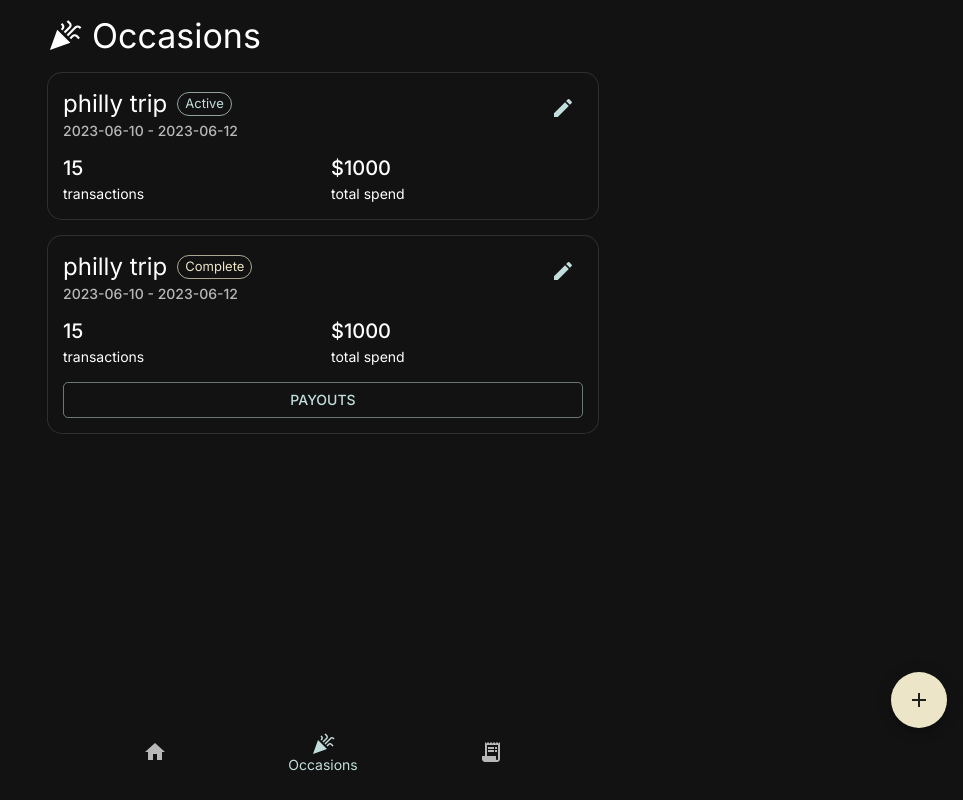
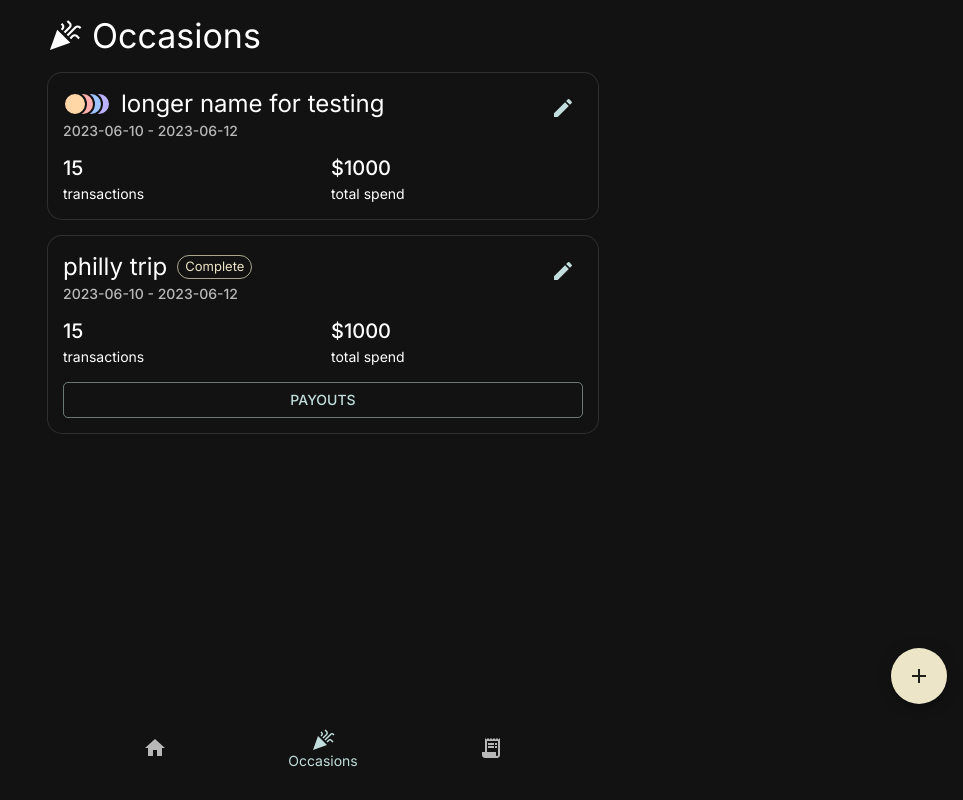
Before and after one commit to fbn-org/fbn-ledger, a Next.js app: page / in a window 1280 px wide. Both pictures are taken after a click on the button "Occasions". Shown: the whole page, without its empty margins (317-1280 px from the left). Built offline with nearby package versions, Linux system fonts and the light colour scheme.

Commit message:
progress

```diff
--- a/package.json
+++ b/package.json
@@ -14,6 +14,8 @@
     "@emotion/styled": "^11.11.0",
     "@mui/icons-material": "^5.11.16",
     "@mui/material": "^5.13.5",
+    "@mui/x-date-pickers": "^6.8.0",
+    "dayjs": "^1.11.8",
     "eslint": "8.42.0",
     "eslint-config-next": "13.4.6",
     "next": "13.4.6",
--- a/src/components/Card.js
+++ b/src/components/Card.js
@@ -12,7 +12,7 @@ function Card(props) {
                         <HorizontalGroup style={{ gap: "10px" }}>
 
                             <VerticalGroup style={{ alignItems: "flex-start" }}>
-                                <HorizontalGroup style={{ gap: "10px" }}>
+                                <HorizontalGroup style={{ gap: "10px", }}>
                                     {props.icon}
                                     <Typography variant="h5">{props.title}</Typography>
                                     {props.titleChip}
--- /dev/null
+++ b/src/components/Drawer.js
@@ -0,0 +1,29 @@
+import { Slide, Divider, useTheme, Typography } from "@mui/material"
+
+import VerticalGroup from "./VerticalGroup"
+import HorizontalGroup from "./HorizontalGroup"
+
+export default function Drawer(props) {
+
+    const theme = useTheme();
+
+    return (
+        <Slide direction="up" in={props.open} mountOnEnter unmountOnExit style={{ position: "fixed", width: "100%", height: "100%", }}>
+            <div style={{ position: "fixed", width: "100%", height: "auto", bottom: 0, background: theme.palette.background.default, zIndex: 100, padding: "0px 15px", marginBottom: 80 }}>
+
+                <Divider style={{ width: "100%", marginBottom: "15px" }} />
+
+                <VerticalGroup style={{ width: "100%", alignItems: "flex-start", gap: "15px", marginBottom: "16px" }}>
+
+                    <HorizontalGroup>
+                        <Typography variant="h4">{props.title}</Typography>
+                    </HorizontalGroup>
+
+                    {props.children}
+                </VerticalGroup>
+
+            </div>
+
+        </Slide>
+    )
+}
--- /dev/null
+++ b/src/components/occasions/EditOccasion.js
@@ -0,0 +1,51 @@
+import { useState, useEffect } from 'react';
+
+import { Dialog, Slide, useTheme, Typography, TextField, Divider, ToggleButtonGroup, ToggleButton, Button } from "@mui/material";
+
+import { DatePicker } from "@mui/x-date-pickers";
+import { DoubleArrow, KeyboardDoubleArrowRight } from "@mui/icons-material";
+
+import VerticalGroup from "../VerticalGroup";
+import HorizontalGroup from "../HorizontalGroup";
+import Drawer from '../Drawer';
+
+export default function EditOccasion(props) {
+
+    const theme = useTheme()
+
+    const [included, setIncluded] = useState([])
+
+    return (
+        <Drawer title="New Occasion" open={props.open} onClose={props.onClose}>
+
+            <VerticalGroup style={{ width: "100%", alignItems: "flex-start", gap: "15px" }}>
+                <TextField label="Name" variant="outlined" size="medium" fullWidth />
+
+                <HorizontalGroup style={{ width: "100%", alignItems: "flex-start", gap: "10px", alignItems: "center" }}>
+                    <DatePicker slotProps={{ textField: { size: "medium" } }} label="Start date" />
+                    <KeyboardDoubleArrowRight />
+                    <DatePicker slotProps={{ textField: { size: "medium" } }} label="End date" />
+                </HorizontalGroup>
+
+                <ToggleButtonGroup
+                    onChange={(e, v) => setIncluded(v)}
+                    value={included}
+                    fullWidth
+                    size="medium"
+                >
+                    <ToggleButton value="colin" color="colin">Colin</ToggleButton>
+                    <ToggleButton value="eric" color="eric">Eric</ToggleButton>
+                    <ToggleButton value="matty" color="matty">Matty</ToggleButton>
+                    <ToggleButton value="hudson" color="hudson">Hudson</ToggleButton>
+                </ToggleButtonGroup>
+
+                <HorizontalGroup style={{ width: "100%", gap: "10px", justifyContent: "space-evenly", marginTop: "10px" }}>
+                    <Button variant="outlined" color="secondary" size="large" sx={{ width: "100%" }}>Cancel</Button>
+                    <Button variant="outlined" color="primary" size="large" sx={{ width: "100%" }}>Save</Button>
+                </HorizontalGroup>
+
+            </VerticalGroup>
+
+        </Drawer>
+    )
+}
--- a/src/components/occasions/Occasions.js
+++ b/src/components/occasions/Occasions.js
@@ -1,17 +1,24 @@
+import { useState } from 'react'
 
-import { Typography, Grid, Chip, IconButton, Button, Fab } from '@mui/material'
+import { Typography, Grid, Chip, IconButton, Button, Fab, AvatarGroup, Avatar, Icon } from '@mui/material'
 import { Add, Celebration, Edit } from '@mui/icons-material'
 
 import Card from '../Card.js'
 import HorizontalGroup from '../HorizontalGroup.js'
 import VerticalGroup from '../VerticalGroup.js'
+import EditOccasion from './EditOccasion.js'
 
 export default function Occasions(props) {
+
+    const [editorOpen, setEditorOpen] = useState(false)
+
     return (
+        <>
+            <EditOccasion open={editorOpen} />
             <div style={{ width: "100%", height: "100%", display: "flex", flexDirection: "column", justifyContent: "flex-start", alignItems: "flex-start", gap: "15px", border: "none" }}>
 
-            <Fab color="secondary" sx={{position: "absolute", bottom: 72, right: 16}}>
-                <Add/>
+                <Fab color="secondary" sx={{ position: "fixed", bottom: 96, right: 16, zIndex: 2 }} onClick={() => { setEditorOpen(true) }}>
+                    <Add />
                 </Fab>
 
                 <HorizontalGroup style={{ gap: "10px" }}>
@@ -21,9 +28,15 @@ export default function Occasions(props) {
 
                 <VerticalGroup style={{ width: "100%", gap: "15px", }}>
                     <Card
-                    title="philly trip"
+                        icon={<AvatarGroup spacing="small">
+                            <Avatar sx={{ bgcolor: "colin.main", height: 20, width: 20 }}><Icon/></Avatar>
+                            <Avatar sx={{ bgcolor: "eric.main", height: 20, width: 20 }}><Icon/></Avatar>
+                            <Avatar sx={{ bgcolor: "hudson.main", height: 20, width: 20 }}><Icon/></Avatar>
+                            <Avatar sx={{ bgcolor: "matty.main", height: 20, width: 20 }}><Icon/></Avatar>
+                        </AvatarGroup>}
+                        title="longer name for testing"
                         subtitle="2023-06-10 - 2023-06-12"
-                    titleChip={<Chip label="Active" color="primary" variant="outlined" size="small" />}
+                        //titleChip={<Chip label="Active" color="primary" variant="outlined" size="small" />}
                         actions={<IconButton color="primary"><Edit /></IconButton>} style={{ width: "100%" }}
                     >
                         <Grid container spacing={2}>
@@ -95,5 +108,6 @@ export default function Occasions(props) {
                 </VerticalGroup>
 
             </div>
+        </>
     )
 }
--- a/src/pages/_app.js
+++ b/src/pages/_app.js
@@ -2,9 +2,13 @@ import { useState } from 'react';
 
 import { BottomNavigation, CssBaseline, BottomNavigationAction, Container, useTheme } from "@mui/material";
 import { createTheme, ThemeProvider } from '@mui/material/styles';
+import { Celebration, Home, ReceiptLong } from "@mui/icons-material";
+import { LocalizationProvider } from '@mui/x-date-pickers';
+import { AdapterDayjs } from '@mui/x-date-pickers/AdapterDayjs'
+
 import { CacheProvider, EmotionCache } from '@emotion/react';
-import { Celebration, Home, ReceiptLong } from "@mui/icons-material";
 import createEmotionCache from '../createEmotionCache';
+
 import VerticalGroup from '@/components/VerticalGroup';
 
 const theme = createTheme({
@@ -50,21 +54,23 @@ export default function App({ Component, emotionCache = clientSideEmotionCache,
     return (
         <CacheProvider value={emotionCache}>
             <ThemeProvider theme={theme}>
+                <LocalizationProvider dateAdapter={AdapterDayjs}>
                     <CssBaseline />
 
                     <Container maxWidth="sm" sx={{ height: "100%", width: "100%", padding: "15px", display: "flex", flexDirection: "column", justifyContent: "flex-start", alignItems: "center", marginBottom: "76px" }}>
                         <Component {...pageProps} selectedPage={selectedPage} />
 
-                    <VerticalGroup style={{ width: "100%", height: "76px", position: "fixed", bottom: 0 }}>
-                        <BottomNavigation value={selectedPage} onChange={(e, newValue) => setSelectedPage(newValue)} sx={{ width: "100%"}}>
+                        <VerticalGroup style={{ width: "100%", height: "80px", position: "fixed", bottom: 0, zIndex: 100 }}>
+                            <BottomNavigation value={selectedPage} onChange={(e, newValue) => setSelectedPage(newValue)} sx={{ width: "100%" }}>
                                 <BottomNavigationAction label="Home" icon={<Home />} />
                                 <BottomNavigationAction label="Occasions" icon={<Celebration />} />
                                 <BottomNavigationAction label="Ledger" icon={<ReceiptLong />} />
                             </BottomNavigation>
-                        <div style={{ width: "100%", height: "20px", backgroundColor: theme.palette.background.default }} />
+                            <div style={{ width: "100%", height: "24px", backgroundColor: theme.palette.background.default }} />
                         </VerticalGroup>
                     </Container>
 
+                </LocalizationProvider>
             </ThemeProvider>
         </CacheProvider>
     )
```
Also changed, not shown: src/components/occasions/Payouts.js (added), 1 other file (tests, documents, lock files or other folders). Lines whose indentation alone changed are shown as unchanged.
